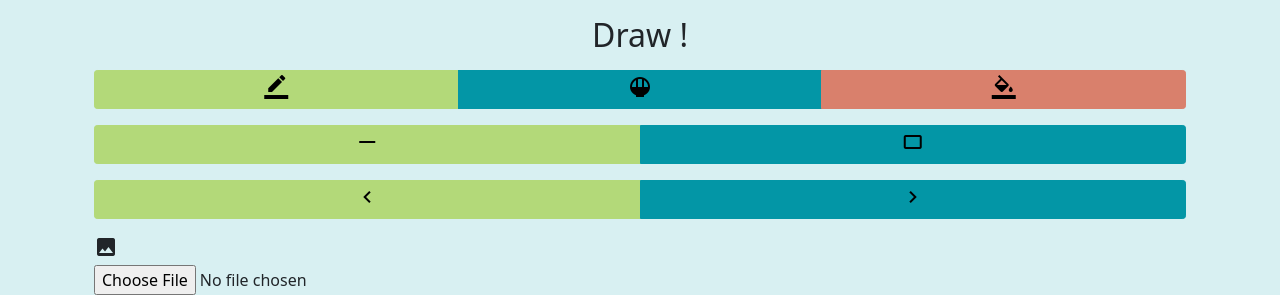
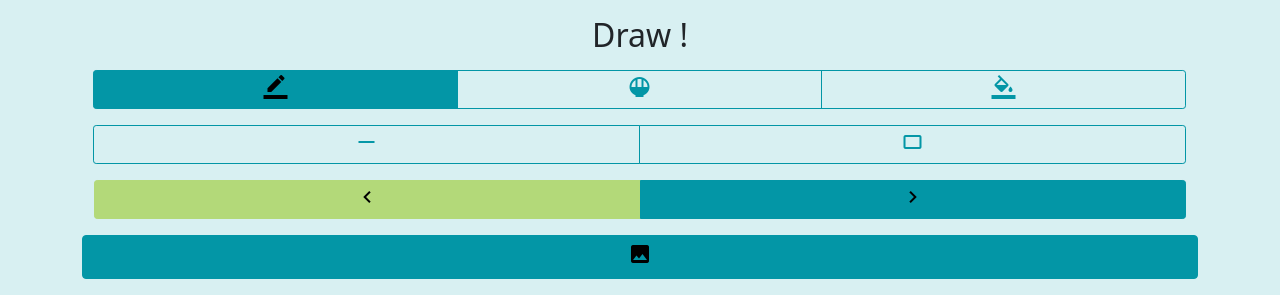
Before and after one commit to HE-Arc/E.T.-Telephone-Momo, a Django app: page /tmp in a window 1280 px wide. Shown: the part 71-366 px from the top of the page. Run offline with Django 3.2, Linux system fonts and the light colour scheme; some libraries are stand-ins or nearby versions.

Commit message:
ultra pro interface 😎

```diff
--- a/ETMApp/static/ETMApp/js/tmp.js
+++ b/ETMApp/static/ETMApp/js/tmp.js
@@ -1,10 +1,22 @@
 //Link click event to drawer functions
+/*
 document.getElementById('penButton').addEventListener('click', () => tool = pen);
 document.getElementById('eraserButton').addEventListener('click', () => tool = eraser);
 document.getElementById('bucketButton').addEventListener('click', () => tool = bucket);
+*/
 
+document.getElementById('penButton').addEventListener('change', () => tool = pen);
+document.getElementById('eraserButton').addEventListener('change', () => tool = eraser);
+document.getElementById('bucketButton').addEventListener('change', () => tool = bucket);
+
+
+/*
 document.getElementById('penLine').addEventListener('click', () => tool = line);
 document.getElementById('penRect').addEventListener('click', () => tool = rect);
+*/
+
+document.getElementById('lineButton').addEventListener('change', () => tool = line);
+document.getElementById('rectButton').addEventListener('change', () => tool = rect);
 
 document.getElementById('undoButton').addEventListener('click', () => undo());
 document.getElementById('redoButton').addEventListener('click', () => redo());
--- a/ETMApp/templates/ETMApp/tmp.html
+++ b/ETMApp/templates/ETMApp/tmp.html
@@ -5,20 +5,36 @@
     <div class="container">
         <div class="row mt-3">
             <div class="btn-group btn-group-sm col-sm" role="group" aria-label="Basics">
-                <button id="penButton" type="button" class="btn btn-success"><span class="material-icons md-36">border_color</span>
+
+                <input type="radio" class="btn-check" id="penButton" name="tool" checked>
+                <label class="btn btn-outline-primary" for="penButton"><span class="material-icons md-36">border_color</span></label>
+
+                <input type="radio" class="btn-check" id="eraserButton" name="tool">
+                <label class="btn btn-outline-primary" for="eraserButton"><span class="material-icons md-36">rice_bowl</span></label>
+
+                <input type="radio" class="btn-check" id="bucketButton" name="tool">
+                <label class="btn btn-outline-primary" for="bucketButton"><span class="material-icons md-36">format_color_fill</span></label>
+
+
+                <!--<button id="penButton" type="button" class="btn btn-success"><span class="material-icons md-36">border_color</span>
                 </button>
                 <button id="eraserButton" type="button" class="btn btn-primary"><span class="material-icons md-36">rice_bowl</span>
                 </button>
                 <button id="bucketButton" type="button" class="btn btn-danger"><span class="material-icons md-36">format_color_fill</span>
-                </button>
+                </button>-->
             </div>
         </div>
         <div class="row mt-3">
             <div class="btn-group btn-group-sm col-sm" role="group" aria-label="Basics">
-                <button id="penLine" type="button" class="btn btn-success"><span class="material-icons md-36">horizontal_rule</span>
+                <input type="radio" class="btn-check" id="lineButton" name="tool">
+                <label class="btn btn-outline-primary" for="lineButton"><span class="material-icons md-36">horizontal_rule</span></label>
+
+                <input type="radio" class="btn-check" id="rectButton" name="tool">
+                <label class="btn btn-outline-primary" for="rectButton"><span class="material-icons md-36">crop_5_4</span></label>
+                <!--<button id="penLine" type="button" class="btn btn-success"><span class="material-icons md-36">horizontal_rule</span>
                 </button>
                 <button id="penRect" type="button" class="btn btn-primary"><span
-                        class="material-icons md-36">crop_5_4</span></button>
+                        class="material-icons md-36">crop_5_4</span></button>-->
             </div>
         </div>
         <div class="row mt-3">
@@ -30,8 +46,8 @@
             </div>
         </div>
         <div class="row mt-3">
-            <label for="imageUpload"><span class="material-icons md-36">insert_photo</span></label>
-            <input type="file" class="form-control-file" id="imageUpload" value="upload">
+            <label for="imageUpload" class="btn btn-primary"><span class="material-icons md-36">insert_photo</span></label>
+            <input type="file" class="form-control-file" id="imageUpload" value="upload" style="opacity: 0">
         </div>
         <div class="text-center">
             <div id="canvasContainer">
```
